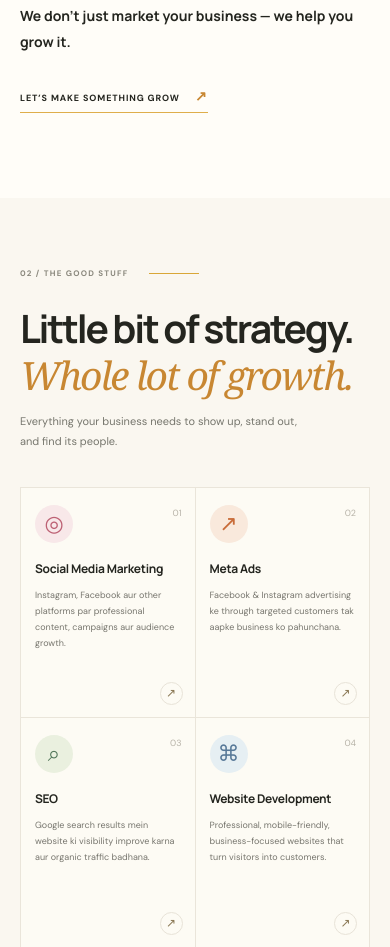
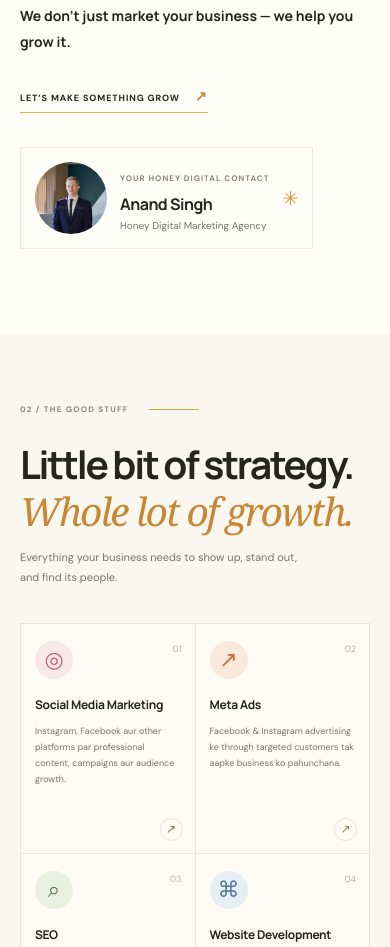
Before and after one commit to anandsingh9838/honeydigitl, a plain HTML site: page index.html in a window 390 px wide. Shown: the part 1259-2206 px from the top of the page. Drawn offline with Linux system fonts and the light colour scheme.

Commit message:
Add Anand Singh profile to about section
Co-authored-by: Copilot <223556219+Copilot@users.noreply.github.com>

```diff
--- a/index.html
+++ b/index.html
@@ -108,6 +108,20 @@
               <p class="about-bold">We don’t just market your business — we help you grow it.</p>
               <a class="underlined-link" href="#contact">LET’S MAKE SOMETHING GROW <span>↗</span></a>
             </div>
+          </div>
+          <div class="about-profile">
+            <img
+              src="assets/anand-singh.jpg"
+              alt="Portrait of Anand Singh"
+              width="88"
+              height="88"
+            />
+            <div class="about-profile-copy">
+              <span class="profile-label">YOUR HONEY DIGITAL CONTACT</span>
+              <h3>Anand Singh</h3>
+              <p>Honey Digital Marketing Agency</p>
+            </div>
+            <span class="profile-mark" aria-hidden="true">✳</span>
           </div>
         </div>
       </section>
--- a/styles.css
+++ b/styles.css
@@ -95,6 +95,13 @@ h2 { margin: 0; font-family: var(--display); font-size: clamp(37px, 4.3vw, 54px)
 .about-body p.about-bold { color: var(--ink); font-family: var(--display); font-size: 14px; font-weight: 700; }
 .underlined-link { display: inline-block; margin-top: 14px; padding-bottom: 7px; border-bottom: 1px solid #dfae4b; font-size: 9px; font-weight: 700; letter-spacing: .9px; }
 .underlined-link span { margin-left: 12px; color: #c88732; font-size: 14px; }
+.about-profile { display: flex; width: fit-content; align-items: center; gap: 18px; margin-top: 48px; padding: 18px 24px 18px 18px; border: 1px solid #eee8dc; background: #fffdf8; }
+.about-profile > img { width: 88px; height: 88px; flex: 0 0 auto; border-radius: 50%; object-fit: cover; object-position: center 26%; }
+.about-profile-copy { min-width: 0; }
+.profile-label { color: #89877c; font-size: 8px; font-weight: 700; letter-spacing: 1px; }
+.about-profile h3 { margin: 7px 0 4px; font-family: var(--display); font-size: 18px; font-weight: 700; letter-spacing: -.5px; }
+.about-profile p { margin: 0; color: #74756d; font-size: 11px; }
+.profile-mark { margin-left: 20px; color: #d39d30; font-size: 24px; }
 
 .services { background: #faf7f0; }
 .section-heading { display: flex; align-items: end; justify-content: space-between; gap: 40px; margin: 37px 0 49px; }
@@ -222,6 +229,11 @@ h2 { margin: 0; font-family: var(--display); font-size: clamp(37px, 4.3vw, 54px)
   .section-kicker { font-size: 8px; }
   .about { padding-block: 72px 85px; }
   .about-content { grid-template-columns: 1fr; gap: 22px; margin-top: 30px; }
+  .about-profile { max-width: 100%; gap: 13px; margin-top: 34px; padding: 14px; }
+  .about-profile > img { width: 72px; height: 72px; }
+  .about-profile h3 { font-size: 16px; }
+  .about-profile p { font-size: 10px; }
+  .profile-mark { margin-left: auto; font-size: 19px; }
   h2 { font-size: clamp(38px, 10vw, 50px); letter-spacing: -2.2px; }
   .about-body p { font-size: 12px; }
   .section-heading { display: block; margin: 28px 0 35px; }
```
Also changed, not shown: assets/anand-singh.jpg (added).
